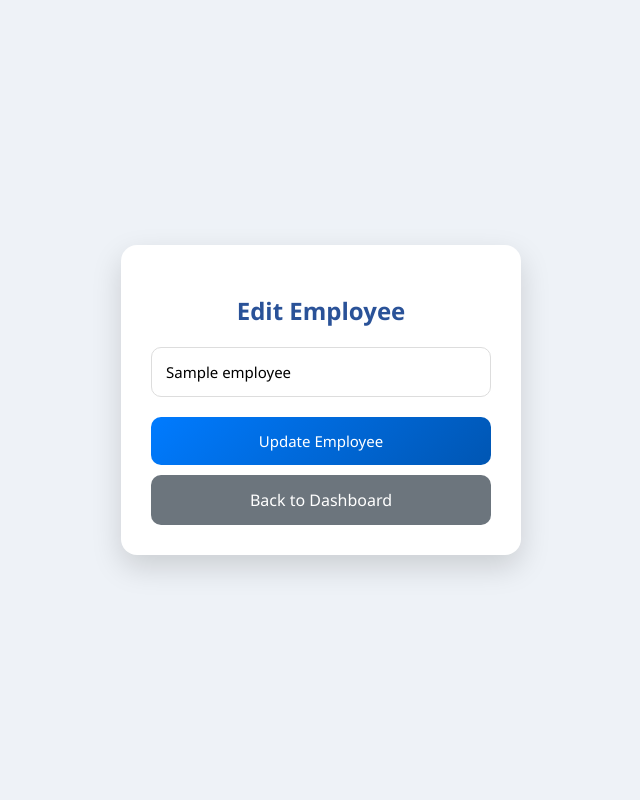
After one commit to dhanarajcse/employeehub-flask-app, a Flask app: template templates/edit.html in a window 1280 px wide. The commit adds this page. Shown: the whole page, without its empty margins (319-959 px from the left). Run offline with Flask 3, Linux system fonts and the light colour scheme; the template is opened without the code that fills it: most values are stand-ins (such as "Sample title", 1, 10 or a date in 2020).

```diff
--- a/app.py
+++ b/app.py
@@ -3,6 +3,7 @@ from flask import Flask, render_template, request, redirect, url_for
 app = Flask(__name__)
 
 employees = []
+
 
 @app.route('/')
 def index():
@@ -11,9 +12,10 @@ def index():
         employees=employees
     )
 
+
+# CREATE
 @app.route('/add', methods=['POST'])
 def add_employee():
-
     employee_name = request.form.get('employee_name')
 
     if employee_name:
@@ -21,6 +23,8 @@ def add_employee():
 
     return redirect(url_for('index'))
 
+
+# DELETE
 @app.route('/delete/<int:index>')
 def delete_employee(index):
 
@@ -29,6 +33,34 @@ def delete_employee(index):
 
     return redirect(url_for('index'))
 
+
+# ✏️ EDIT PAGE
+@app.route('/edit/<int:index>')
+def edit_employee(index):
+
+    if 0 <= index < len(employees):
+        return render_template(
+            'edit.html',
+            employee=employees[index],
+            index=index
+        )
+
+    return redirect(url_for('index'))
+
+
+# ✏️ UPDATE ACTION
+@app.route('/update/<int:index>', methods=['POST'])
+def update_employee(index):
+
+    if 0 <= index < len(employees):
+        updated_name = request.form.get('employee_name')
+
+        if updated_name:
+            employees[index] = updated_name.strip()
+
+    return redirect(url_for('index'))
+
+
 if __name__ == '__main__':
     app.run(
         host='0.0.0.0',
--- /dev/null
+++ b/templates/edit.html
@@ -0,0 +1,117 @@
+<!DOCTYPE html>
+<html>
+<head>
+    <title>StaffDesk - Edit Employee</title>
+
+    <meta name="viewport" content="width=device-width, initial-scale=1.0">
+
+    <style>
+
+        * {
+            box-sizing: border-box;
+            font-family: 'Segoe UI', sans-serif;
+        }
+
+        body {
+            margin: 0;
+            background: #eef2f7;
+            display: flex;
+            justify-content: center;
+            align-items: center;
+            height: 100vh;
+        }
+
+        .card {
+            width: 400px;
+            background: white;
+            padding: 30px;
+            border-radius: 16px;
+            box-shadow: 0 12px 30px rgba(0,0,0,0.15);
+            text-align: center;
+        }
+
+        .card h2 {
+            margin-bottom: 20px;
+            color: #2a5298;
+        }
+
+        input[type="text"] {
+            width: 100%;
+            padding: 14px;
+            border: 1px solid #ddd;
+            border-radius: 10px;
+            font-size: 15px;
+            margin-bottom: 20px;
+            outline: none;
+            transition: 0.3s;
+        }
+
+        input[type="text"]:focus {
+            border-color: #2a5298;
+            box-shadow: 0 0 8px rgba(42,82,152,0.2);
+        }
+
+        .btn {
+            width: 100%;
+            padding: 14px;
+            border: none;
+            border-radius: 10px;
+            font-size: 15px;
+            cursor: pointer;
+            transition: 0.3s;
+        }
+
+        .update-btn {
+            background: linear-gradient(135deg, #007bff, #0056b3);
+            color: white;
+            margin-bottom: 10px;
+        }
+
+        .update-btn:hover {
+            transform: scale(1.03);
+        }
+
+        .back-btn {
+            background: #6c757d;
+            color: white;
+            text-decoration: none;
+            display: block;
+            text-align: center;
+            padding: 14px;
+            border-radius: 10px;
+        }
+
+        .back-btn:hover {
+            background: #5a6268;
+        }
+
+    </style>
+</head>
+
+<body>
+
+    <div class="card">
+
+        <h2>Edit Employee</h2>
+
+        <form action="/update/{{ index }}" method="POST">
+
+            <input
+                type="text"
+                name="employee_name"
+                value="{{ employee }}"
+                required
+            >
+
+            <button type="submit" class="btn update-btn">
+                Update Employee
+            </button>
+
+        </form>
+
+        <a href="/" class="back-btn">Back to Dashboard</a>
+
+    </div>
+
+</body>
+</html>
```
Also changed, not shown: templates/index.html (+37 -9 lines).
